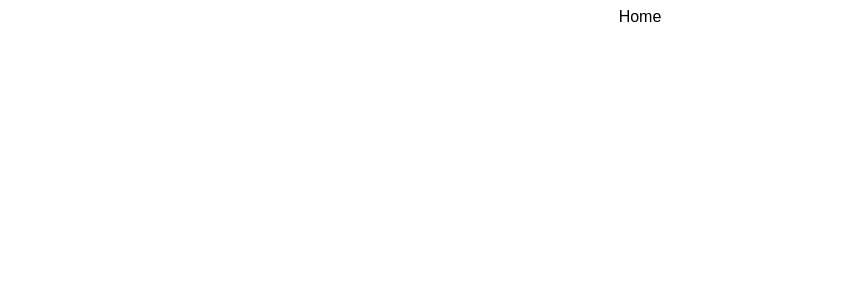
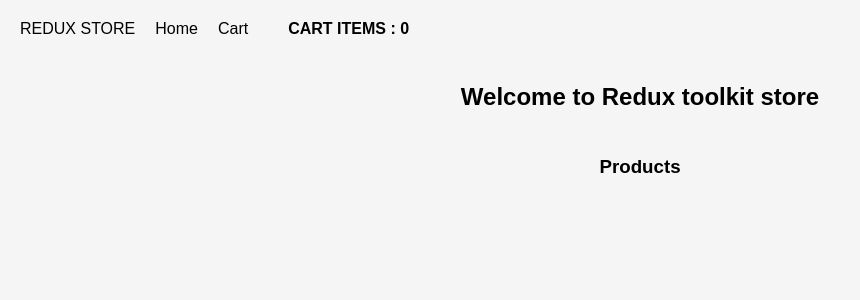
Before and after one commit to architjain798/redux_toolkit, a React (Create React App) app: page / in a window 1280 px wide. Shown: the top 300 px of the page, without its empty margins (0-860 px from the left). Built offline with nearby package versions, Linux system fonts and the light colour scheme.

Commit message:
Added the custom styling to NavBar

```diff
--- a/src/App.js
+++ b/src/App.js
@@ -1,4 +1,5 @@
 import { BrowserRouter, Route, Routes } from "react-router-dom";
+import NavBar from "./components/NavBar";
 import Cart from "./pages/Cart";
 import Home from "./pages/Home";
 import "./styles.css";
@@ -7,6 +8,7 @@ export default function App() {
   return (
     <div className="App">
       <BrowserRouter>
+        <NavBar />
         <Routes>
           <Route path="/" element={<Home />}></Route>
           <Route path="/cart" element={<Cart />}></Route>
--- /dev/null
+++ b/src/components/NavBar.js
@@ -0,0 +1,20 @@
+import React from "react";
+import { Link } from "react-router-dom";
+
+const NavBar = () => {
+  return (
+    <div style={{ display: "flex", alignItems: "space-between" }}>
+      <span className="logo">REDUX STORE</span>
+      <div>
+        <Link className="navLink" to="/">
+          Home
+        </Link>
+        <Link className="navLink" to="/cart">
+          Cart
+        </Link>
+        <span className="cartCount">Cart items : 0</span>
+      </div>
+    </div>
+  );
+};
+export default NavBar;
--- a/src/pages/Home.js
+++ b/src/pages/Home.js
@@ -1,6 +1,13 @@
 import React from "react";
 
 const Home = () => {
-  return <>Home</>;
+  return (
+    <div>
+      <h2 className="heading">Welcome to Redux toolkit store</h2>
+      <section>
+        <h3>Products</h3>
+      </section>
+    </div>
+  );
 };
 export default Home;
--- a/src/styles.css
+++ b/src/styles.css
@@ -2,3 +2,66 @@
   font-family: sans-serif;
   text-align: center;
 }
+body {
+  margin: 0;
+  font-family: -apple-system, BlinkMacSystemFont, "Segoe UI", "Roboto", "Oxygen",
+    "Ubuntu", "Cantarell", "Fira Sans", "Droid Sans", "Helvetica Neue",
+    sans-serif;
+  -webkit-font-smoothing: antialiased;
+  -moz-osx-font-smoothing: grayscale;
+  padding: 20px;
+  background: whitesmoke;
+}
+img {
+  height: 80px;
+}
+.card {
+  background: white;
+  padding: 20px;
+  text-align: center;
+  border-radius: 10px;
+}
+.productsWrapper {
+  display: grid;
+  grid-template-columns: repeat(4, 1fr);
+  gap: 30px;
+}
+.btn {
+  border: none;
+  outline: none;
+  background: #764abc;
+  padding: 5px 10px;
+  color: #fff;
+  border-radius: 5px;
+  font-weight: bold;
+  cursor: pointer;
+  transition: all 0.3s ease-in-out;
+}
+
+.btn:hover {
+  background: #513282;
+}
+
+.heading {
+  padding: 25px 0;
+}
+.cartCount {
+  font-weight: bold;
+  text-transform: uppercase;
+  margin-left: 40px;
+}
+.navLink {
+  text-decoration: none;
+  color: black;
+  margin-left: 20px;
+}
+
+.cartCard {
+  display: flex;
+  align-items: center;
+  justify-content: space-between;
+  background: #fff;
+  margin-bottom: 20px;
+  padding: 14px;
+  border-radius: 5px;
+}
```
